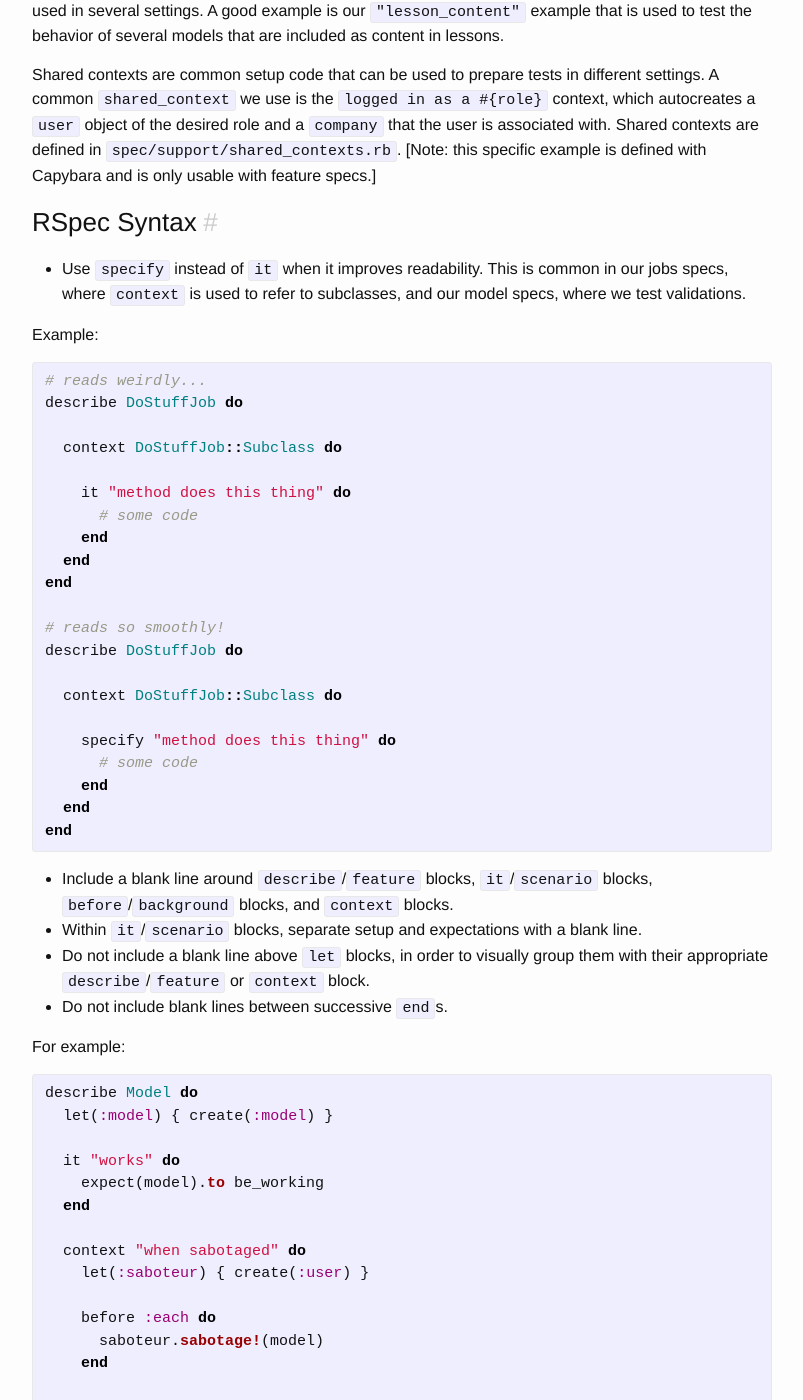
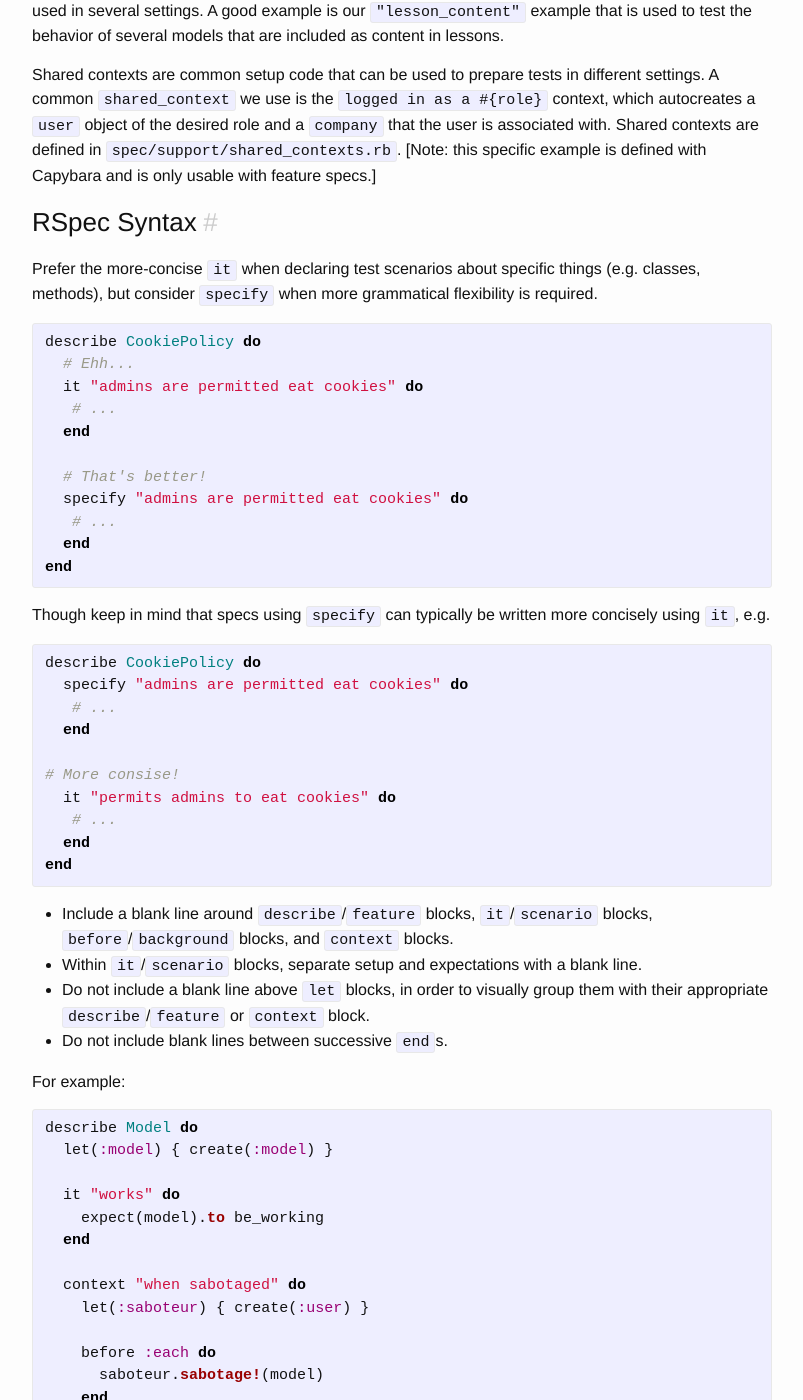
Before and after one commit to isabella232/lessonly.github.io, a Jekyll site: the page built from styleguide/testing.md, in a window 1280 px wide and 1400 px high, scrolled down 4541 px. Shown: the whole window, without its empty margins (238-1041 px from the left). Built offline with Jekyll 4.4.1, drawn with Linux system fonts in a browser that asks for light colours.

Commit message:
Change section on 'specify'

````diff
--- a/styleguide/testing.md
+++ b/styleguide/testing.md
@@ -178,33 +178,37 @@ Shared contexts are common setup code that can be used to prepare tests in diffe
 
 ### RSpec Syntax
 
-- Use `specify` instead of `it` when it improves readability. This is common in our jobs specs, where `context` is used to refer to subclasses, and our model specs, where we test validations.
 
-Example:
+Prefer the more-concise `it` when declaring test scenarios about specific things (e.g. classes, methods), but consider `specify` when more grammatical flexibility is required.
 
 ```ruby
-# reads weirdly...
-describe DoStuffJob do
+describe CookiePolicy do
+  # Ehh...
+  it "admins are permitted eat cookies" do
+   # ...
+  end
 
-  context DoStuffJob::Subclass do
-
-    it "method does this thing" do
-      # some code
-    end
-  end
-end
-
-# reads so smoothly!
-describe DoStuffJob do
-
-  context DoStuffJob::Subclass do
-
-    specify "method does this thing" do
-      # some code
-    end
+  # That's better!
+  specify "admins are permitted eat cookies" do
+   # ...
   end
 end
 ```
+
+Though keep in mind that specs using `specify` can typically be written more concisely using `it`, e.g.
+
+```ruby
+describe CookiePolicy do
+  specify "admins are permitted eat cookies" do
+   # ...
+  end
+
+# More consise!
+  it "permits admins to eat cookies" do
+   # ...
+  end
+end
+ ```
 
 - Include a blank line around `describe`/`feature` blocks, `it`/`scenario` blocks, `before`/`background` blocks, and `context` blocks.
 - Within `it`/`scenario` blocks, separate setup and expectations with a blank line.
````
